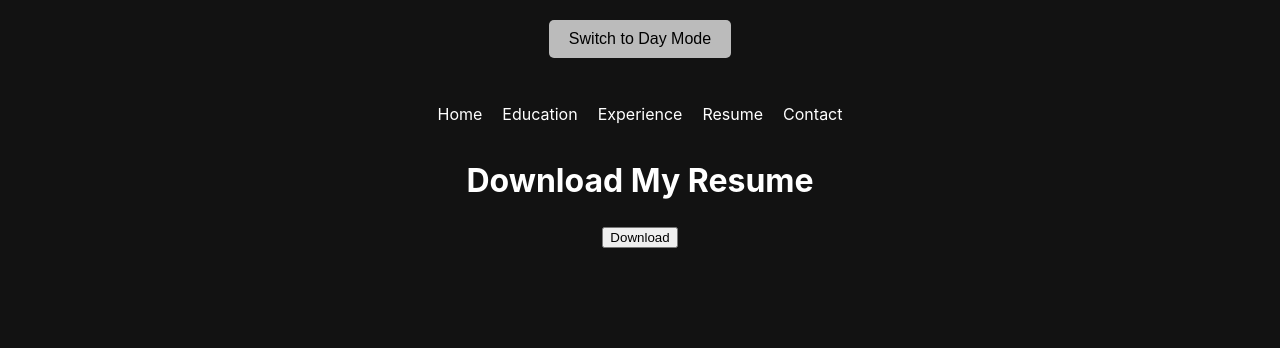
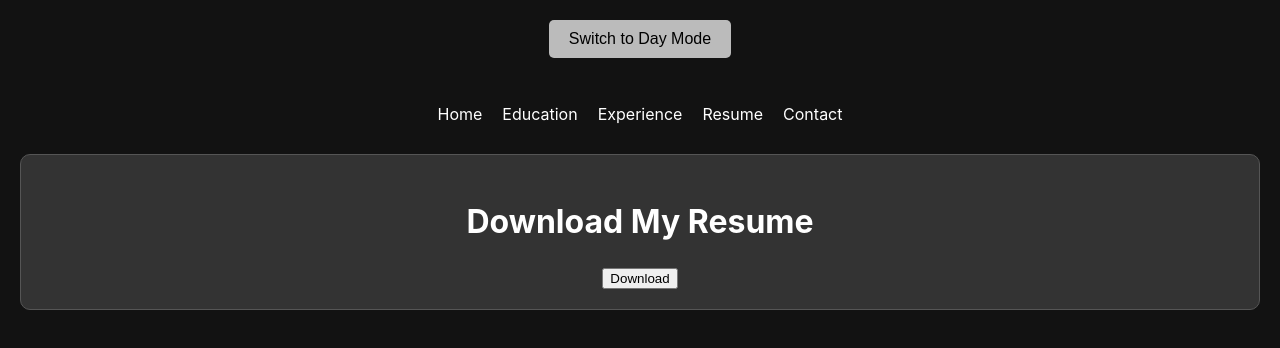
Before and after one commit to bhaveshitankar/bhavesh-bio, a React (Create React App) app: page /bhavesh-bio/resume in a window 1280 px wide. Shown: the top 348 px of the page. Built offline with nearby package versions, Linux system fonts and the light colour scheme.

Commit message:
added link to resume

```diff
--- a/src/components/resume.js
+++ b/src/components/resume.js
@@ -12,10 +12,10 @@ const ResumeDownload = () => {
   };
 
   return (
-    <div>
+    <section>
       <h2>Download My Resume</h2>
       <button onClick={handleDownload}>Download</button>
-    </div>
+    </section>
   );
 };
 
```
